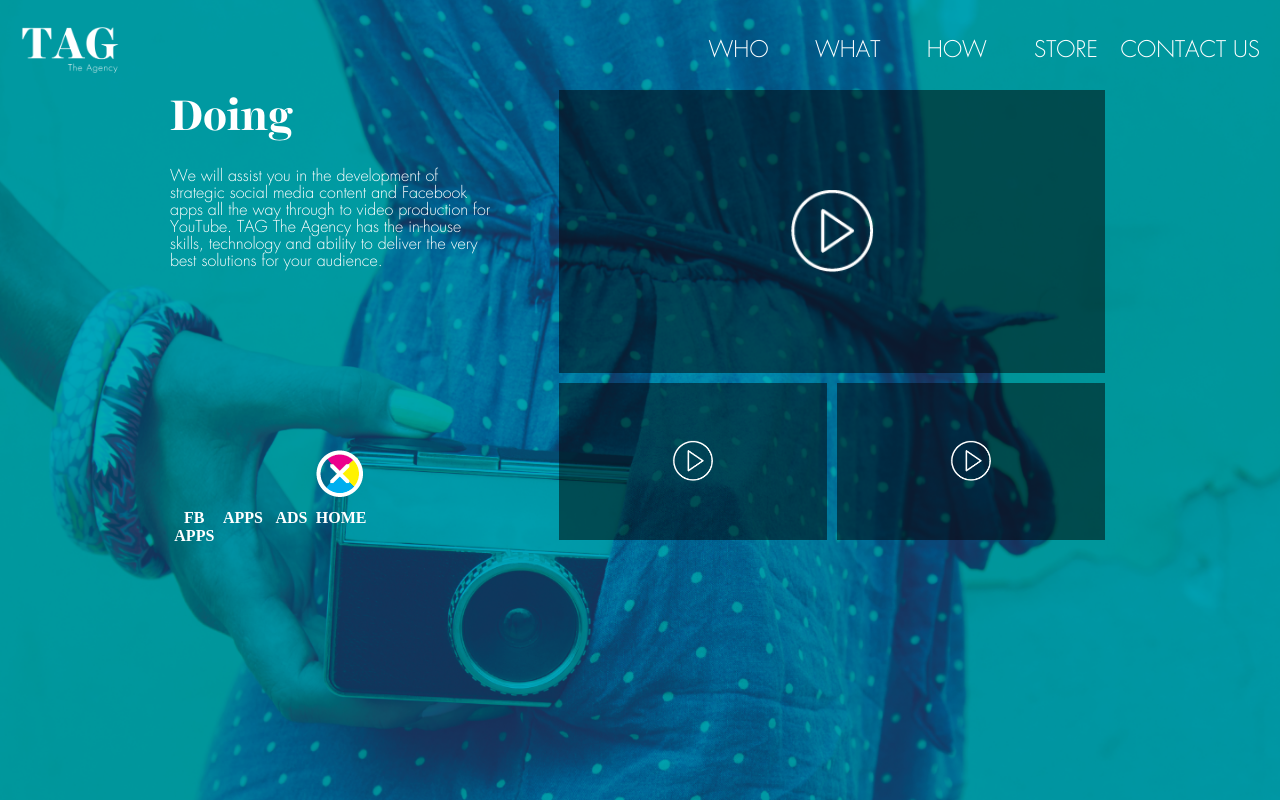
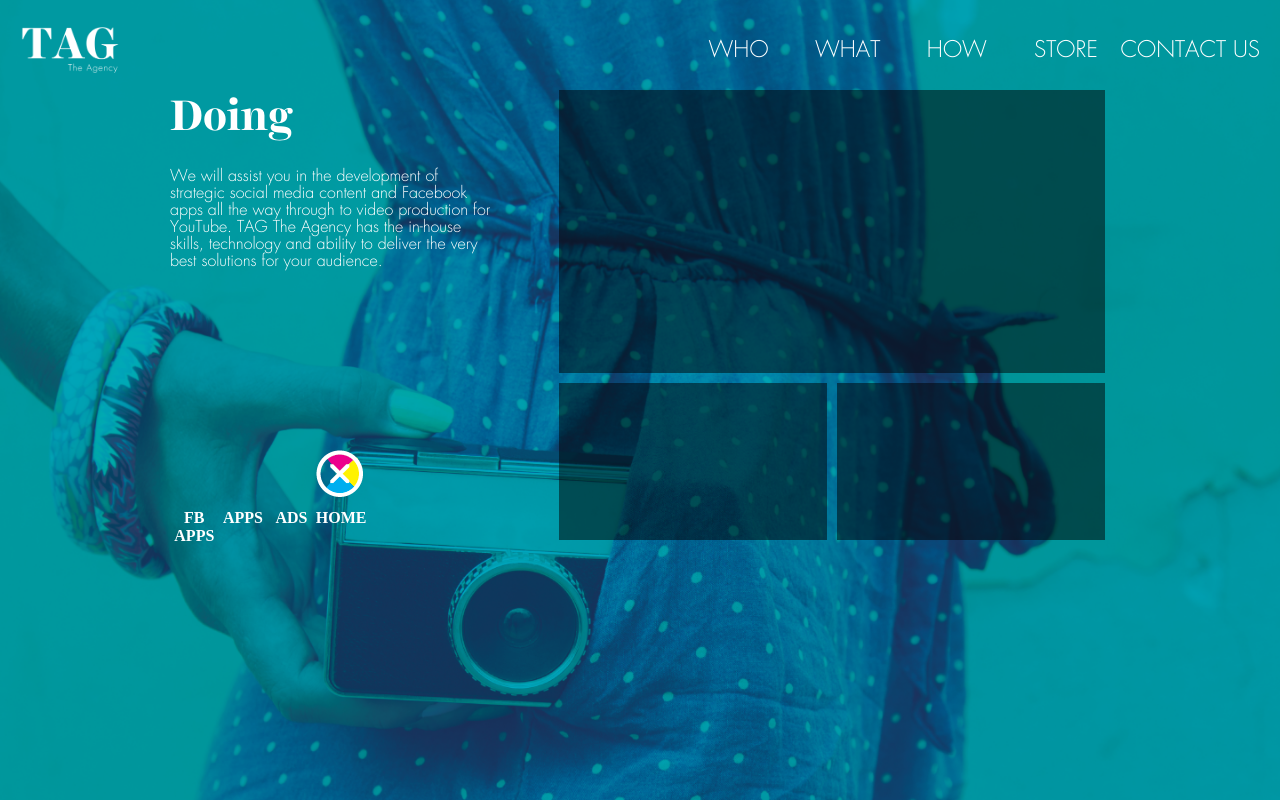
Before and after one commit to TagTheAgency/Tag-site-2.0, a PHP site: page /pages/production.html in a window 1280 px wide. Run offline with PHP 8.4, Linux system fonts and the light colour scheme.

Commit message:
add videos

```diff
--- a/stylesheets/style.css
+++ b/stylesheets/style.css
@@ -494,19 +494,9 @@ header {
       @media only screen and (max-width: 64em) and (orientation: portrait) {
         .videos__video--half-width {
           display: none; } }
-    .videos__video:after {
-      position: absolute;
-      top: 50%;
-      left: 50%;
-      transform: translate(-50%, -50%);
-      display: inline-block;
-      content: "";
-      width: 15%;
-      padding-bottom: 15%;
-      background-size: cover;
-      background-repeat: no-repeat;
-      background-position: center;
-      background-image: url("../imgs/play-icon.png"); }
+  .videos_iframe {
+    width: 100%;
+    height: 100%; }
 
 .influencer-list {
   margin: 0 0 0 20%;
--- a/stylesheets/style.scss
+++ b/stylesheets/style.scss
@@ -633,16 +633,20 @@ header {
 			}
 		}
 		&:after {
-			@include center;
-			display: inline-block;
-			content: "";
-			width: 15%;
-			padding-bottom: 15%;
-			background-size: cover;
-			background-repeat: no-repeat;
-			background-position: center;
-			background-image: url($img-path + $play-icon);
+			// @include center;
+			// display: inline-block;
+			// content: "";
+			// width: 15%;
+			// padding-bottom: 15%;
+			// background-size: cover;
+			// background-repeat: no-repeat;
+			// background-position: center;
+			// background-image: url($img-path + $play-icon);
 		}
+	}
+	&_iframe {
+		width: 100%;
+		height: 100%;
 	}
 }
 
```
Also changed, not shown: pages/vr.html (+9 -3 lines), pages/work.html (+18 -6 lines), 1 other file.
